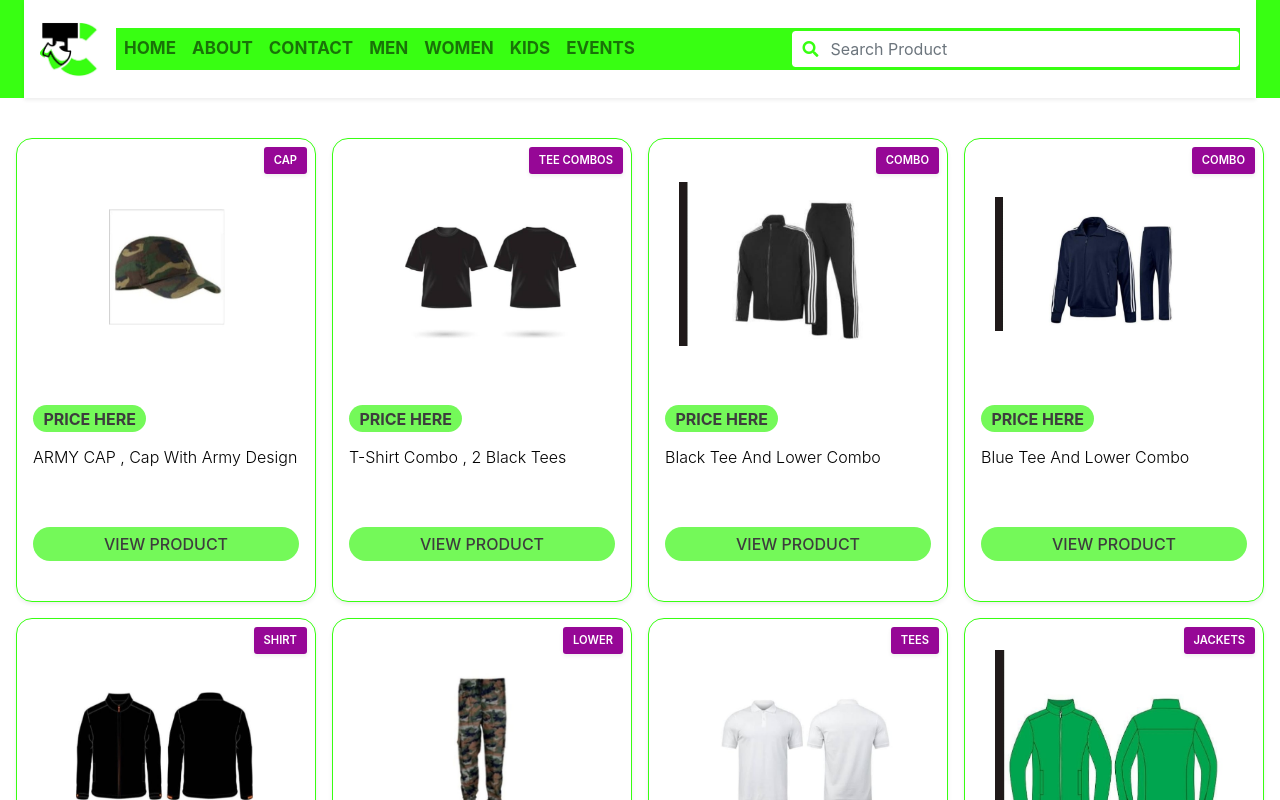
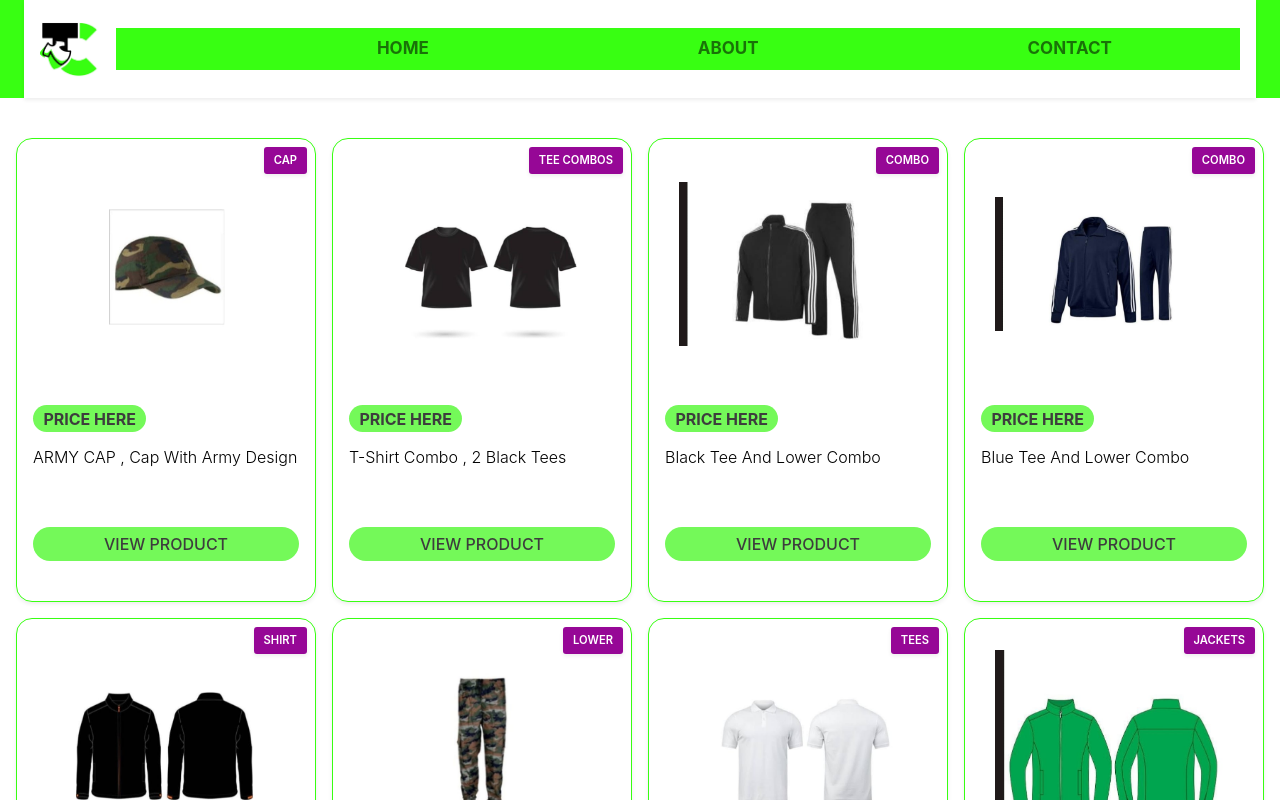
Before and after one commit to sourabh-rao/Teess, a React (Create React App) app in the folder teesandcompany/: page / in a window 1280 px wide. Shown: the top 800 px of the page. Built offline with nearby package versions, Linux system fonts and the light colour scheme; a web font is replaced by a local one.

Commit message:
Day1 final

```diff
--- a/teesandcompany/src/navbar.css
+++ b/teesandcompany/src/navbar.css
@@ -12,6 +12,7 @@
 .nav-item {
     font-weight: bold;
     color: black;
+    margin-left: 22.5%;
 }
 
 .nav-item,
--- a/teesandcompany/src/navbar.js
+++ b/teesandcompany/src/navbar.js
@@ -42,36 +42,16 @@ function navbar() {
                   CONTACT
                 </a>
               </li>
-              <li className="nav-item ">
-                <a className="nav-link mr-2" href="/">
-                  MEN
-                </a>
-              </li>
-              <li className="nav-item">
-                <a className="nav-link mr-2" href="/">
-                  WOMEN
-                </a>
-              </li>
-              <li className="nav-item">
-                <a className="nav-link mr-2" href="/">
-                  KIDS
-                </a>
-              </li>
-              <li className="nav-item">
-                <a className="nav-link mr-2" href="/">
-                  EVENTS
-                </a>
-              </li>
             </ul>
 
-            <div className="form-group has-search flex-grow-1">
+            {/* <div className="form-group has-search flex-grow-1">
               <span className="fa fa-search form-control-feedback"></span>
               <input
                 type="text"
                 className="form-control"
                 placeholder="Search Product"
               />
-            </div>
+            </div> */}
           </div>
         </nav>
       </div>
```
